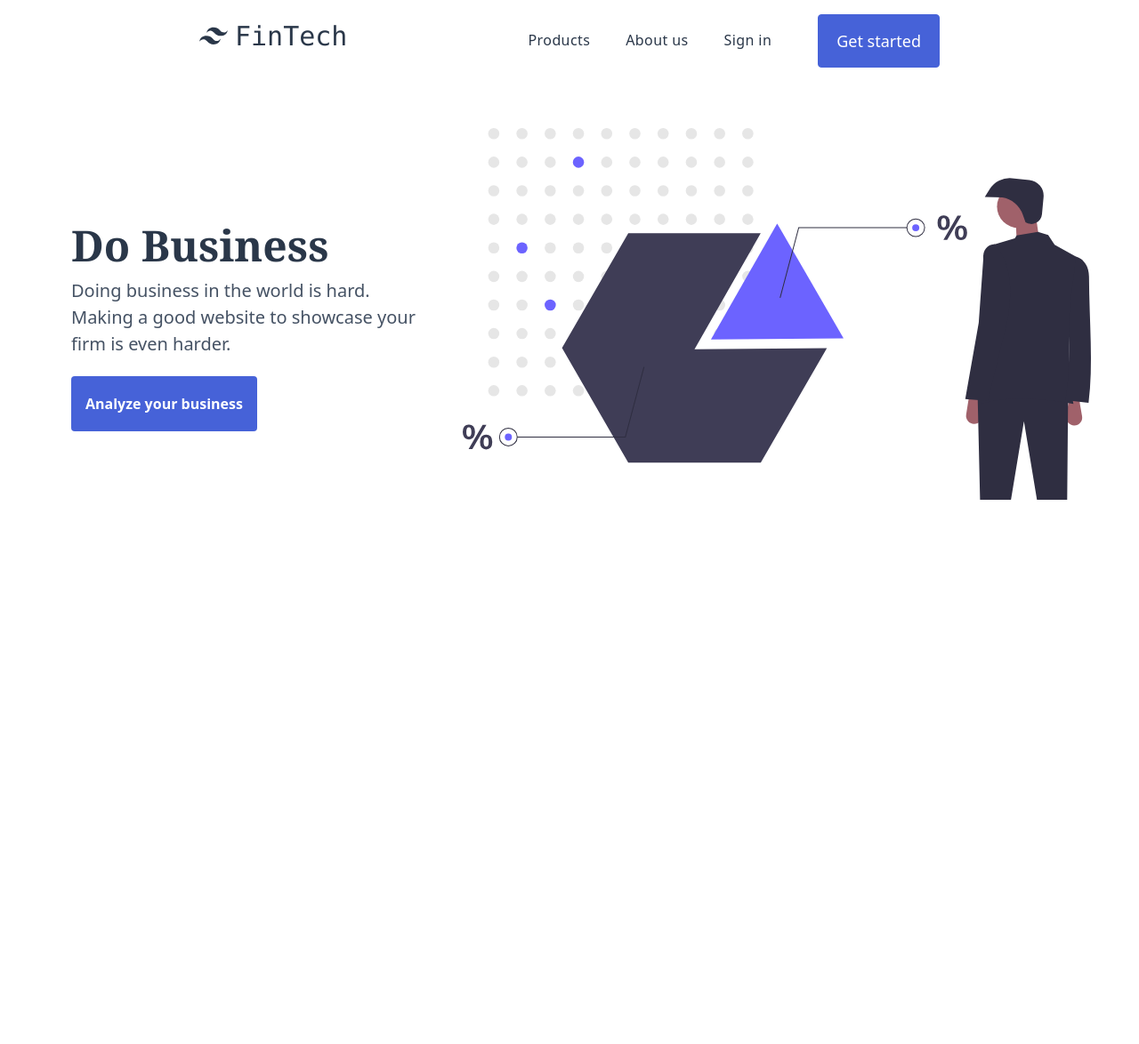
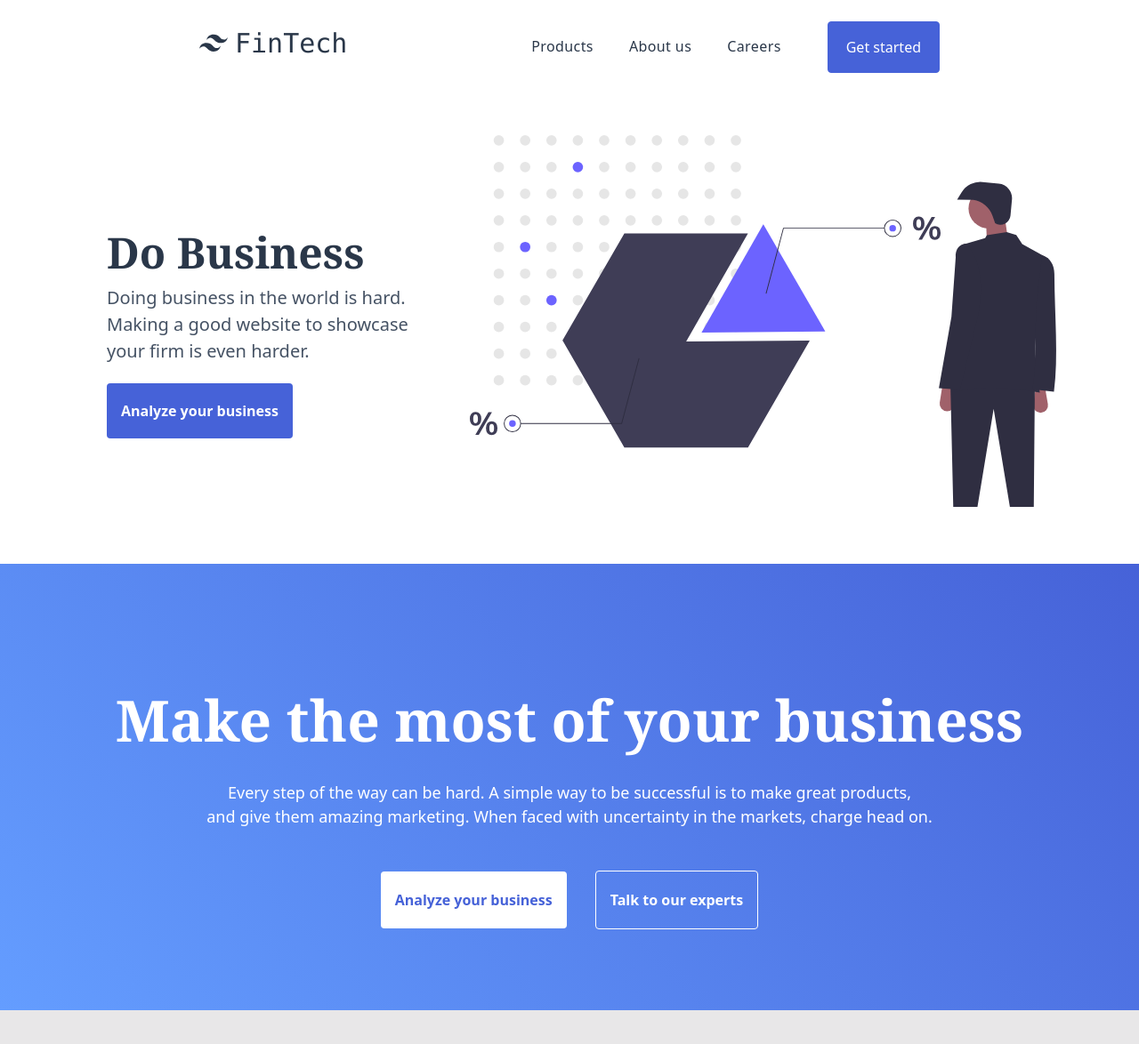
Before and after one commit to ReubenMathew/business_template, a Vue app: page / in a window 1280 px wide. Shown: the top 1174 px of the page at 89% size. Before the commit the page ends 800 px from the top, so only its background shows below. Built offline with nearby package versions, Linux system fonts and the light colour scheme.

Commit message:
banner complete

```diff
--- a/src/App.vue
+++ b/src/App.vue
@@ -2,20 +2,29 @@
   <div class="">
     <NavBar/>
     <MainScreen/>
+    <Banner/>
+    <Footer/>
 </div>
 
+</template>
+<style>
 
-</template>
+</style>
+
 
 <script>
 import NavBar from './components/NavBar'
 import MainScreen from './components/MainScreen'
+import Banner from './components/Banner'
+import Footer from './components/Footer'
 
 export default {
   name: 'App',
   components: {
     NavBar,
     MainScreen,
+    Banner,
+    Footer,
   }
 }
 </script>
--- /dev/null
+++ b/src/components/Banner.vue
@@ -0,0 +1,27 @@
+<template>
+    <div class="w-full mt-16 gradientBlue flex-col text-center justify-center pt-32 pb-20" >
+      <span class="block text-6xl  text-white font-serif font-semibold">Make the most of your business</span>
+      <span class="block text-lg px-4 py-5 text-white font-medium font-medium">Every step of the way can be hard. A simple way to be successful is to make great products,<br> and give them amazing marketing. When faced with uncertainty in the markets, charge head on.</span>
+      <div class="block flex-wrap mt-4">
+        <a href="#" class="inline-flex bg-white py-5 px-4 text-blue font-bold rounded hover:bg-blue hover:text-white my-3 mx-4">Analyze your business</a>
+        <a href="#" class="inline-flex bg-transparent border border-white py-5 px-4 text-white font-bold rounded hover:bg-white hover:text-blue mx-4">Talk to our experts</a>
+      </div>
+    </div>
+</template>
+
+<style>
+.gradientBlue {
+ background: #4662d8;
+    /* fallback for old browsers */
+    background: -webkit-linear-gradient(135deg, #19ceb0, #4662d8);
+    /* Chrome 10-25, Safari 5.1-6 */
+    background: linear-gradient(45deg, #649dff, #4662d8);
+    /* W3C, IE 10+/ Edge, Firefox 16+, Chrome 26+, Opera 12+, Safari 7+ */
+}
+</style>
+
+<script>
+export default {
+    name: 'banner',
+}
+</script>
--- /dev/null
+++ b/src/components/Footer.vue
@@ -0,0 +1,20 @@
+<template>
+    <div class="py-12 bg-lightgrey">
+        <!-- <div class="px-2">
+        <div class="flex -mx-2">
+            <div class="w-1/3 px-2">
+            <div class="bg-gray-400 h-12">
+                <span class="text-grey">Hello</span>
+            </div>
+            </div>
+            <div class="w-1/3 px-2">
+            <div class="bg-gray-500 h-12"></div>
+            </div>
+            <div class="w-1/3 px-2">
+            <div class="bg-gray-400 h-12"></div>
+            </div>
+        </div>
+        </div> -->
+
+    </div>
+</template>
--- a/src/components/MainScreen.vue
+++ b/src/components/MainScreen.vue
@@ -1,5 +1,5 @@
 <template>
-    <div class="container flex-wrap lg:flex md:mt-16 flex-wrap mx-auto px-10">
+    <div class="container flex-wrap lg:flex md:mt-16 flex-wrap mx-auto md:px-20">
       <div class="lg:w-2/5 bg-top flex-wrap h-auto text-black py-24 px-10">
         <p class="text-5xl font-bold font-serif">Do Business</p>
         <p class="text-xl font-normal text-grey mb-10 ">Doing business in the world is hard. Making a good website to showcase your firm is even harder.</p>
@@ -15,4 +15,6 @@
     background-image: url('../assets/svg/undraw_statistic_chart_38b6.svg');
 }
 
+
+
 </style>
--- a/src/components/NavBar.vue
+++ b/src/components/NavBar.vue
@@ -1,5 +1,5 @@
 <template>
-    <nav class="relative select-none lg:flex lg:items-center w-full bg-white py-4 md:px-56">
+    <nav class="relative select-none md:mt-2 lg:flex lg:items-center w-full bg-white py-4 md:px-56 px-32" >
         <div class="flex flex-wrap md:w-1/4 text-black items-center ">
             <svg class="fill-current h-8 w-8 mr-2" width="54" height="54" viewBox="0 0 54 54" xmlns="http://www.w3.org/2000/svg"><path d="M13.5 22.1c1.8-7.2 6.3-10.8 13.5-10.8 10.8 0 12.15 8.1 17.55 9.45 3.6.9 6.75-.45 9.45-4.05-1.8 7.2-6.3 10.8-13.5 10.8-10.8 0-12.15-8.1-17.55-9.45-3.6-.9-6.75.45-9.45 4.05zM0 38.3c1.8-7.2 6.3-10.8 13.5-10.8 10.8 0 12.15 8.1 17.55 9.45 3.6.9 6.75-.45 9.45-4.05-1.8 7.2-6.3 10.8-13.5 10.8-10.8 0-12.15-8.1-17.55-9.45-3.6-.9-6.75.45-9.45 4.05z"/></svg>
             <span class="font-mono text-3xl ">FinTech</span>
@@ -12,9 +12,9 @@
                 About us
             </a>
             <a class="no-underline text-black border-b-2 hover:border-blue hover:text-blue border-white  tracking-wide font-normal py-3 mr-5" href="#">
-                Sign in
+                Careers
             </a>
-            <a href="#" class="inline-block text-lg ml-8 px-5 py-5 leading-none border rounded text-white bg-blue border-blue  hover:text-blue hover:bg-white mt-4 lg:mt-0">
+            <a href="#" class="inline-block ml-8 px-5 py-5 leading-none border rounded text-white bg-blue border-blue  hover:text-blue hover:bg-white mt-4 lg:mt-0">
                 Get started
             </a>
         </div>
```
